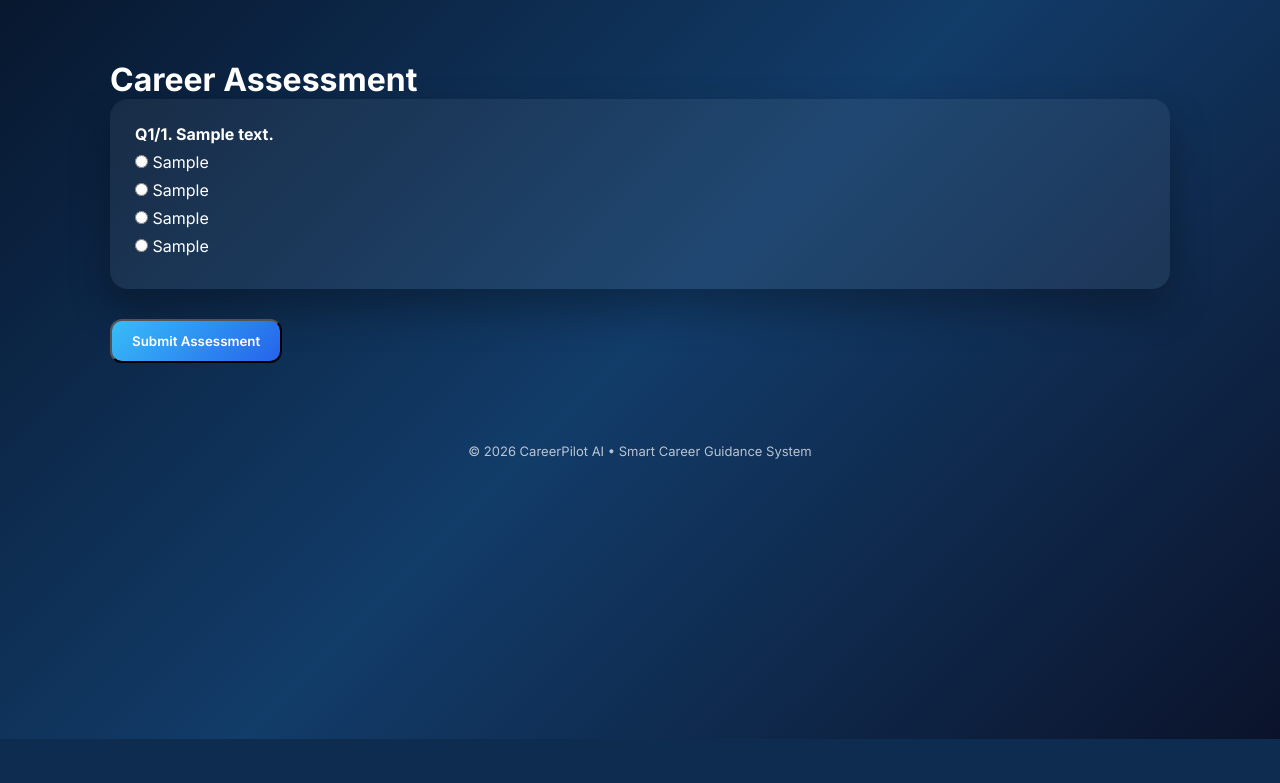
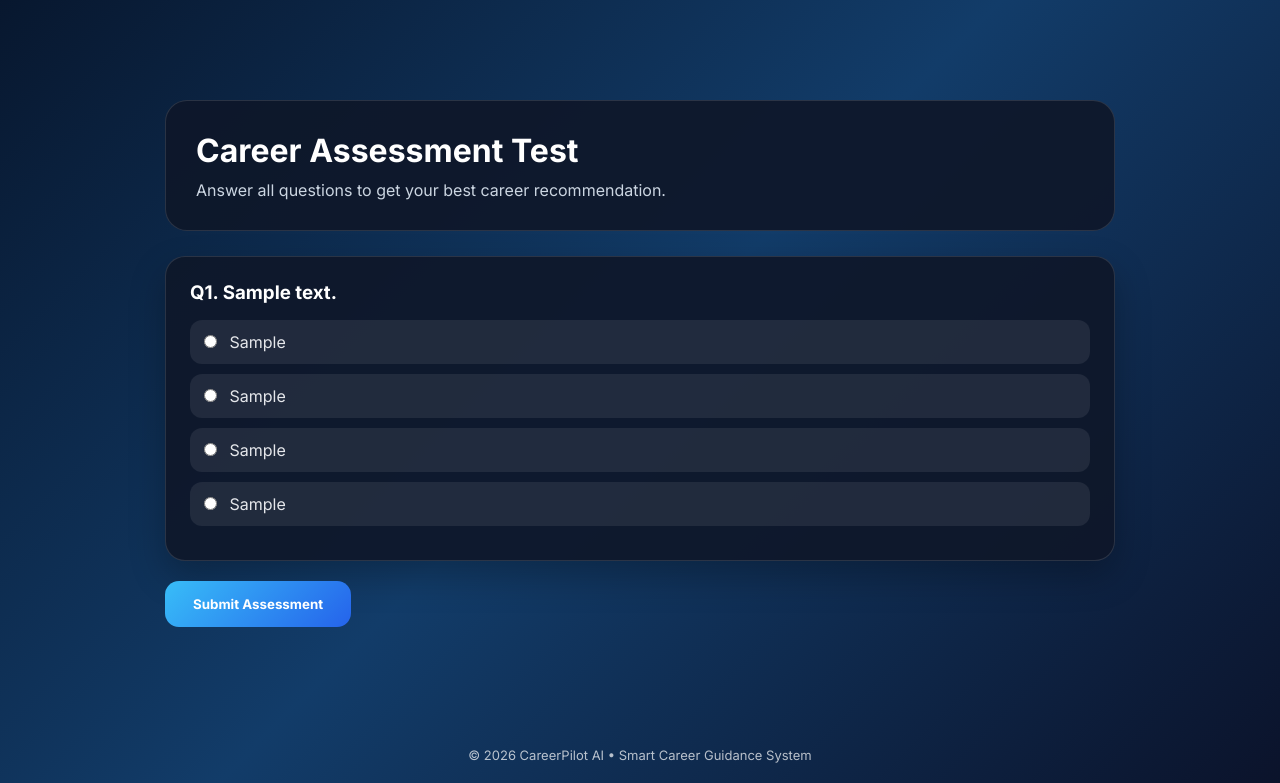
Before and after one commit to nilamtandel-spec/ai-career-guidance, a Python web app: template templates/assessment.html in a window 1280 px wide. Shown: the part 61-844 px from the top of the page. Before the commit the page ends 800 px from the top, so only its background shows below. Run offline with Jinja, Linux system fonts and the light colour scheme; the template is opened without the code that fills it: most values are stand-ins (such as "Sample title", 1, 10 or a date in 2020).

Commit message:
Update assessment.html

```diff
--- a/templates/assessment.html
+++ b/templates/assessment.html
@@ -3,38 +3,94 @@
 
 {% block content %}
 
-<h1>Career Assessment</h1>
+<div class="assessment-wrapper">
+    <div class="assessment-header">
+        <h1>Career Assessment Test</h1>
+        <p>Answer all questions to get your best career recommendation.</p>
+    </div>
 
     <form method="POST">
 
-{% set total = questions|length %}
-
         {% for q in questions %}
-<div class="card question">
-
-<p><strong>Q{{ loop.index }}/{{ total }}. {{ q.question_text }}</strong></p>
+        <div class="question-card">
+            <h3>Q{{ loop.index }}. {{ q.question_text }}</h3>
 
             <label><input type="radio" name="question_{{ q.id }}" value="A" required> {{ q.option_a }}</label>
             <label><input type="radio" name="question_{{ q.id }}" value="B"> {{ q.option_b }}</label>
             <label><input type="radio" name="question_{{ q.id }}" value="C"> {{ q.option_c }}</label>
             <label><input type="radio" name="question_{{ q.id }}" value="D"> {{ q.option_d }}</label>
-
         </div>
         {% endfor %}
 
-<button class="btn">Submit Assessment</button>
-
+        <button type="submit" class="submit-btn">Submit Assessment</button>
     </form>
+</div>
 
 <style>
-.question{
-margin-bottom:20px;
+.assessment-wrapper {
+    max-width: 950px;
+    margin: 40px auto;
 }
 
-label{
-display:block;
-margin:8px 0;
-cursor:pointer;
+.assessment-header {
+    background: rgba(15, 23, 42, 0.92);
+    padding: 30px;
+    border-radius: 22px;
+    margin-bottom: 25px;
+    color: white;
+    border: 1px solid rgba(255,255,255,0.12);
+}
+
+.assessment-header h1 {
+    margin-bottom: 10px;
+    color: white;
+}
+
+.assessment-header p {
+    color: #cbd5e1;
+}
+
+.question-card {
+    background: rgba(15, 23, 42, 0.92);
+    padding: 24px;
+    border-radius: 20px;
+    margin-bottom: 20px;
+    color: white;
+    border: 1px solid rgba(255,255,255,0.12);
+    box-shadow: 0 15px 35px rgba(0,0,0,0.25);
+}
+
+.question-card h3 {
+    margin-bottom: 16px;
+    color: white;
+}
+
+.question-card label {
+    display: block;
+    padding: 12px 14px;
+    margin-bottom: 10px;
+    border-radius: 12px;
+    background: rgba(255,255,255,0.08);
+    color: #e5e7eb;
+    cursor: pointer;
+}
+
+.question-card label:hover {
+    background: rgba(56,189,248,0.18);
+}
+
+.question-card input {
+    margin-right: 8px;
+}
+
+.submit-btn {
+    padding: 15px 28px;
+    border: none;
+    border-radius: 14px;
+    background: linear-gradient(135deg, #38bdf8, #2563eb);
+    color: white;
+    font-weight: 700;
+    cursor: pointer;
 }
 </style>
 
```
Lines whose indentation alone changed are shown as unchanged.
